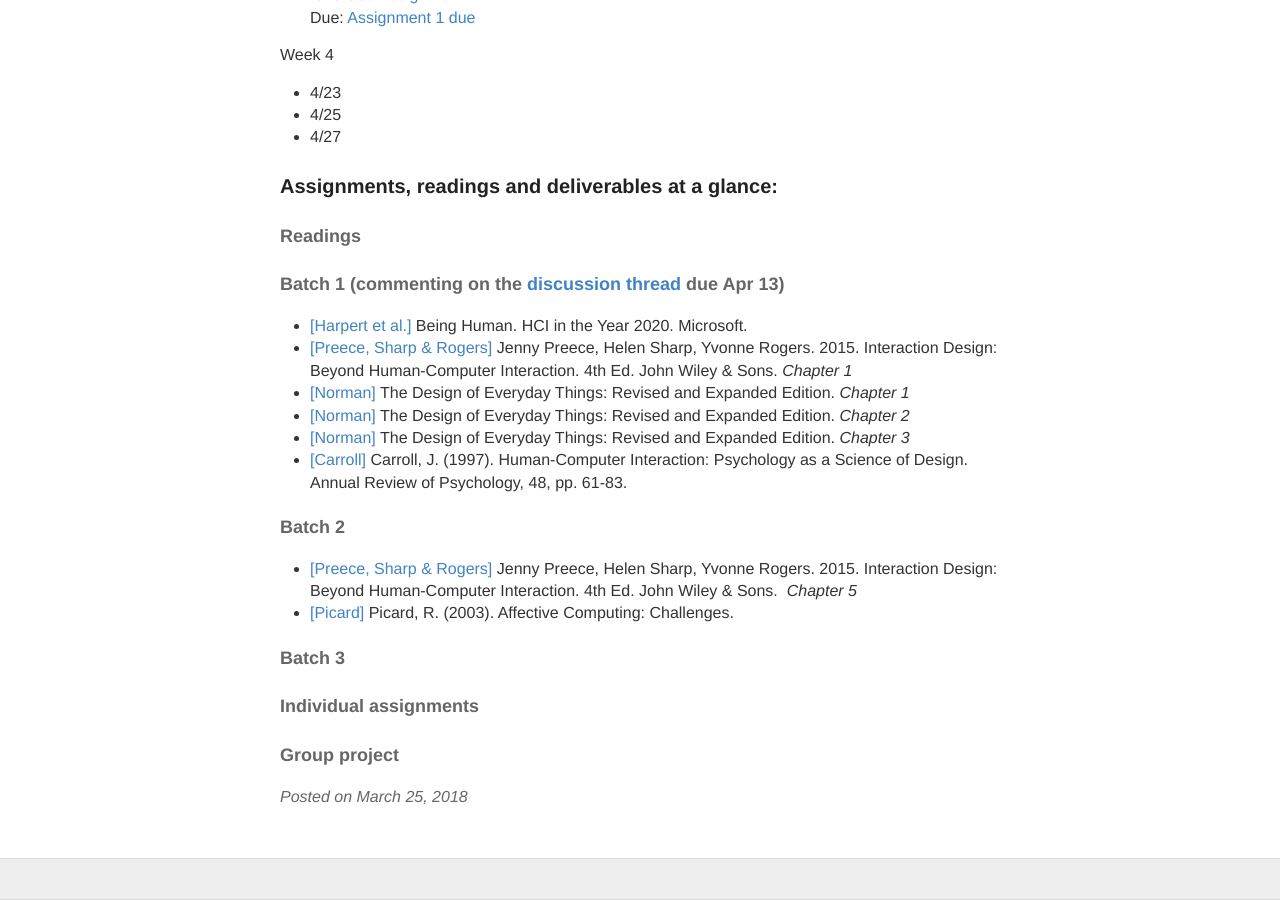
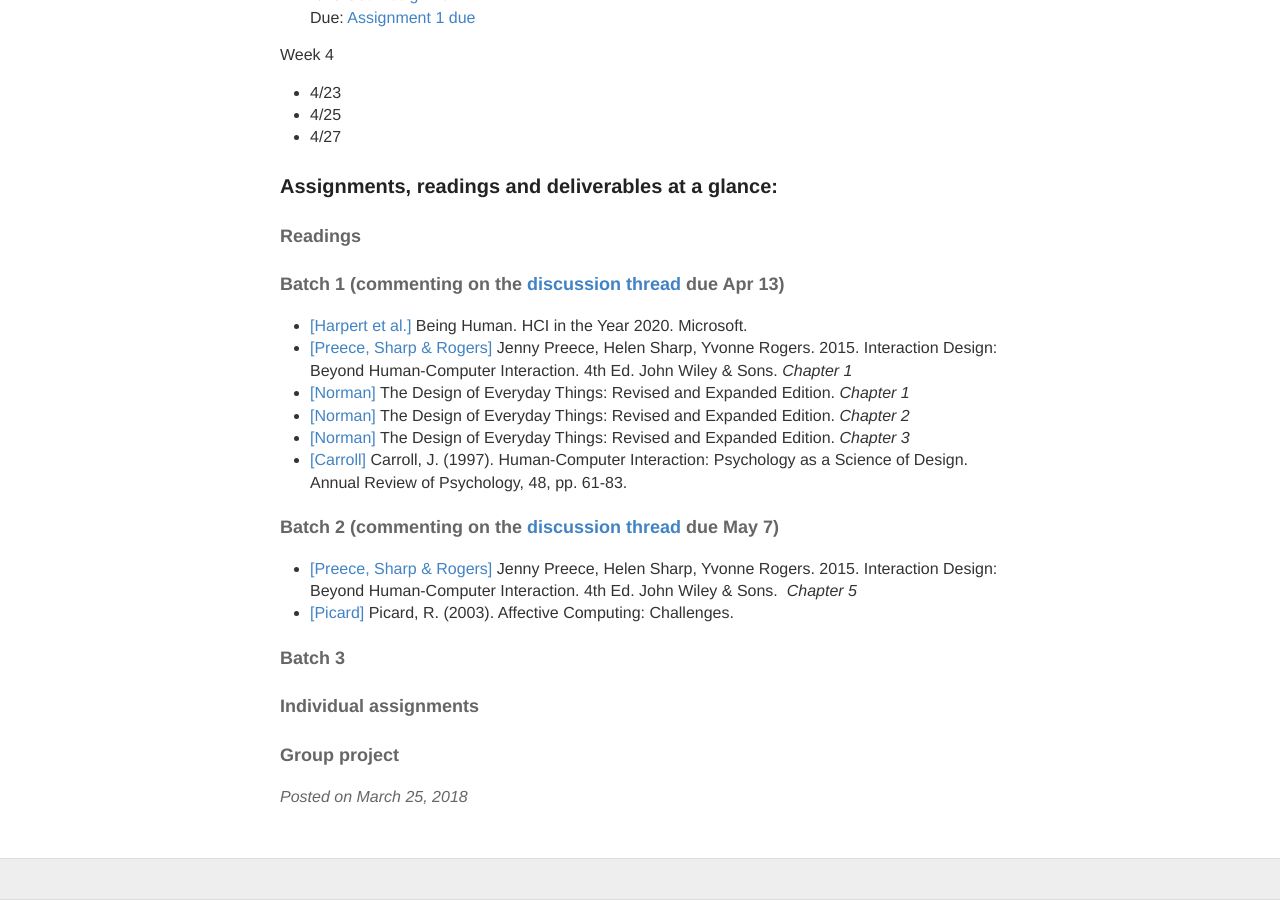
Before and after one commit to hciwang/hciwang.github.io, a Jekyll site: the page built from _posts/2018-3-25-lectures.md, in a window 1280 px wide and 900 px high, scrolled down 1191 px. Built offline with Jekyll 4.4.1, drawn with Linux system fonts in a browser that asks for light colours.

Commit message:
Update 2018-3-25-lectures.md

```diff
--- a/_posts/2018-3-25-lectures.md
+++ b/_posts/2018-3-25-lectures.md
@@ -55,7 +55,7 @@ Week 4
 - [[Norman]](https://www.basicbooks.com/titles/don-norman/the-design-of-everyday-things/9780465050659/) The Design of Everyday Things: Revised and Expanded Edition. *Chapter 3*
 - [[Carroll]](https://canvas.ucdavis.edu/files/3250636/download?download_frd=1) Carroll, J. (1997). Human-Computer Interaction: Psychology as a Science of Design. Annual Review of Psychology, 48, pp. 61-83.
 
-#### Batch 2
+#### Batch 2 (commenting on the [discussion thread](https://canvas.ucdavis.edu/courses/225630/assignments/192507) due May 7)
 - [[Preece, Sharp & Rogers]](http://www.id-book.com/) Jenny Preece, Helen Sharp, Yvonne Rogers. 2015. Interaction Design: Beyond Human-Computer Interaction. 4th Ed. John Wiley & Sons.  *Chapter 5*
 - [[Picard]](https://affect.media.mit.edu/pdfs/03.picard.pdf) Picard, R. (2003). Affective Computing: Challenges.
 
```
